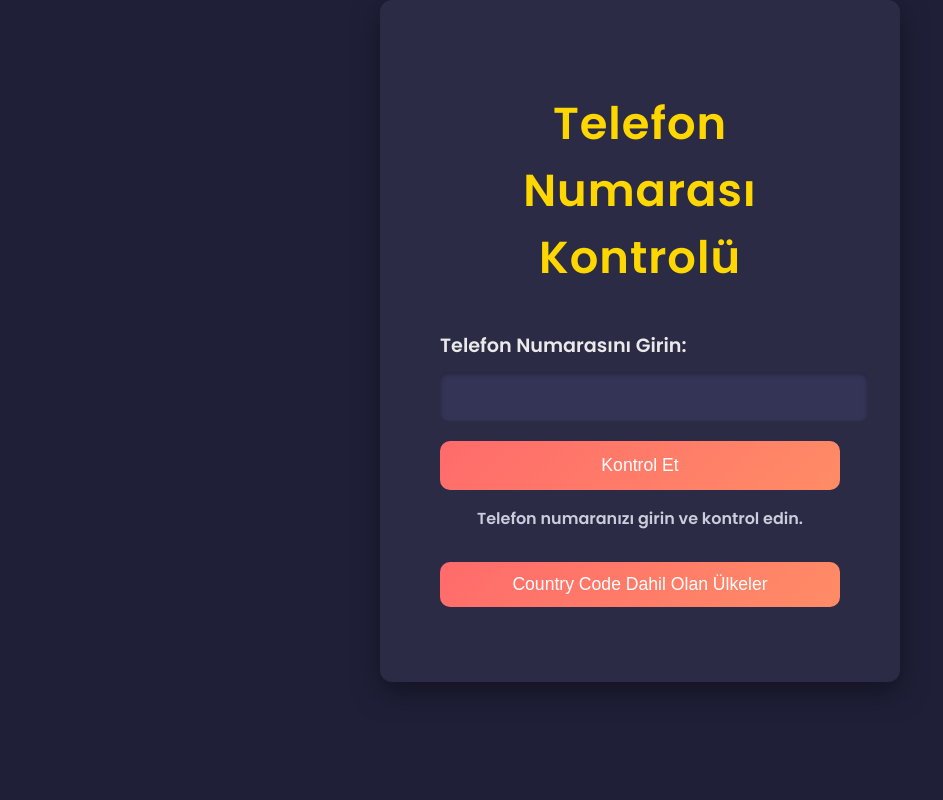
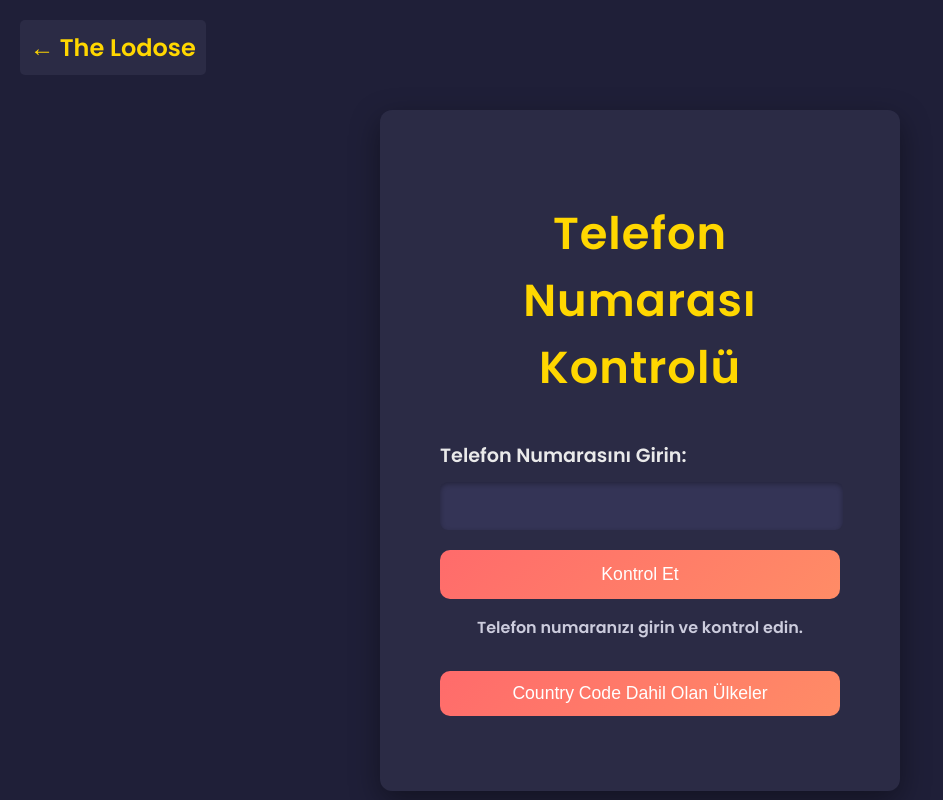
Before and after one commit to dogukankomurcu/areacodeai, a Flask app: page / in a window 1280 px wide. Shown: the whole page, without its empty margins (0-943 px from the left). Run offline with Flask 3, Linux system fonts and the light colour scheme; parts of the project's set-up code (start-up, migrations or seed data) failed here and were passed over.

Commit message:
The Lodose Geri Don

```diff
--- a/static/css/style.css
+++ b/static/css/style.css
@@ -27,6 +27,7 @@ form {
     max-width: 400px;
     width: 100%;
     transition: all 0.3s ease;
+    margin-top: 110px;
 }
 
 form:hover {
@@ -42,7 +43,8 @@ label {
 }
 
 input[type="text"] {
-    width: 100%;
+    width: 375px;
+    height: 20px;
     padding: 14px;
     font-size: 1.1rem;
     background-color: #343456;
@@ -131,3 +133,27 @@ p {
 .country-list {
     max-width: 640px; /* 8 öğe * (60px genişlik + 10px toplam margin) */
 }
+
+.back-button {
+    position: absolute;
+    top: 20px;
+    left: 20px;
+    font-size: 1.5rem;
+    color: #ffd700;
+    text-decoration: none;
+    padding: 10px;
+    border-radius: 5px;
+    background-color: #2b2b45;
+    transition: background-color 0.3s ease, transform 0.3s ease;
+    margin-right: 10px;
+}
+
+.back-button:hover {
+    background-color: #434372;
+    transform: translateX(-5px);
+}
+
+.back-button::before {
+    margin-right: 10px; /* Ok ile yazı arasındaki boşluğu arttır */
+    font-size: 1.5rem; /* Ok işaretinin boyutu */
+}
--- a/templates/index.html
+++ b/templates/index.html
@@ -31,6 +31,11 @@
         </div>
     </form>
 
+    <a href="https://thelodose.com/" class="back-button">
+        &#8592; The Lodose
+    </a>
+
+
     <script>
         function showCountryCodes() {
             var countryList = document.getElementById('countryList');
```
